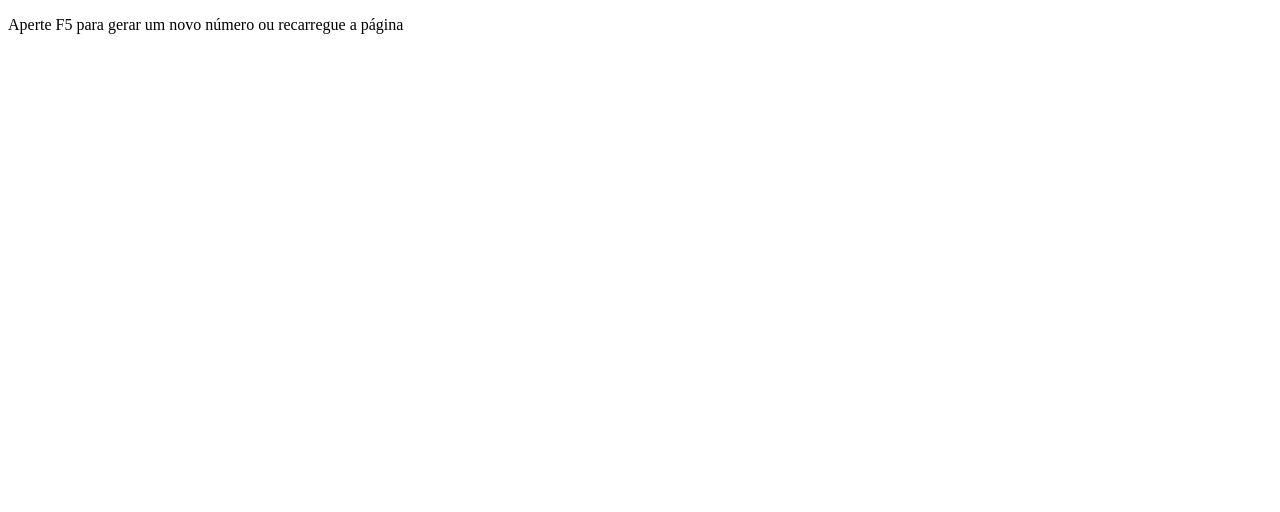
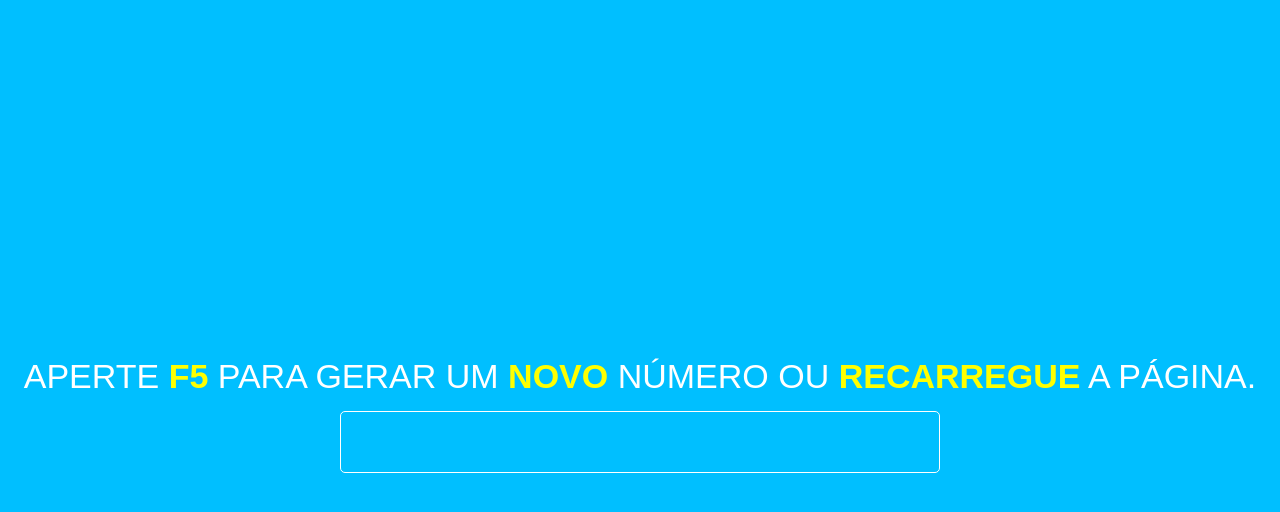
Before and after one commit to guime3006/Projeto-Intermediario-JavaScritp-04, a plain HTML site: page index.html in a window 1280 px wide. Drawn offline with Linux system fonts and the light colour scheme.

Commit message:
CSS finalizado, Scritp Iniciado

```diff
--- a/index.html
+++ b/index.html
@@ -11,8 +11,12 @@
     <link rel="stylesheet" href="style/style.css">
 </head>
 <body>
-    <p>Aperte <span>F5</span> para gerar um novo número ou recarregue a página</p>
+
+    <p>Aperte <span>F5</span> para gerar um <span>novo</span> número ou <span>recarregue</span> a página.</p>
 
     <p class="number" id="ramdom-number"></p>
+
+    <script src="js/scritp.js"></script>
+
 </body>
 </html>
--- a/style/style.css
+++ b/style/style.css
@@ -0,0 +1,41 @@
+*{
+    box-sizing: border-box;
+    margin: 0;
+}
+
+/* CORPO */
+
+body{
+    height: 100vh;
+    background-color: deepskyblue;
+    display: flex;
+    flex-direction: column;
+    justify-content: center;
+    align-items: center;
+}
+
+p{
+    margin-top: 30px;
+    font-size: 34px;
+    font-family: sans-serif;
+    color: white;
+    text-transform: uppercase;
+}
+
+span{
+    color: yellow;
+    font-weight: bold;
+}
+
+/* NUMBER RAMDOM */
+
+.number{
+    width: 600px;
+    margin-top: 15px;
+    padding: 30px;
+    border: 1px solid white;
+    border-radius: 5px;
+    text-align: center;
+    font-size: 35px;
+    font-weight: bolder;
+}
```
